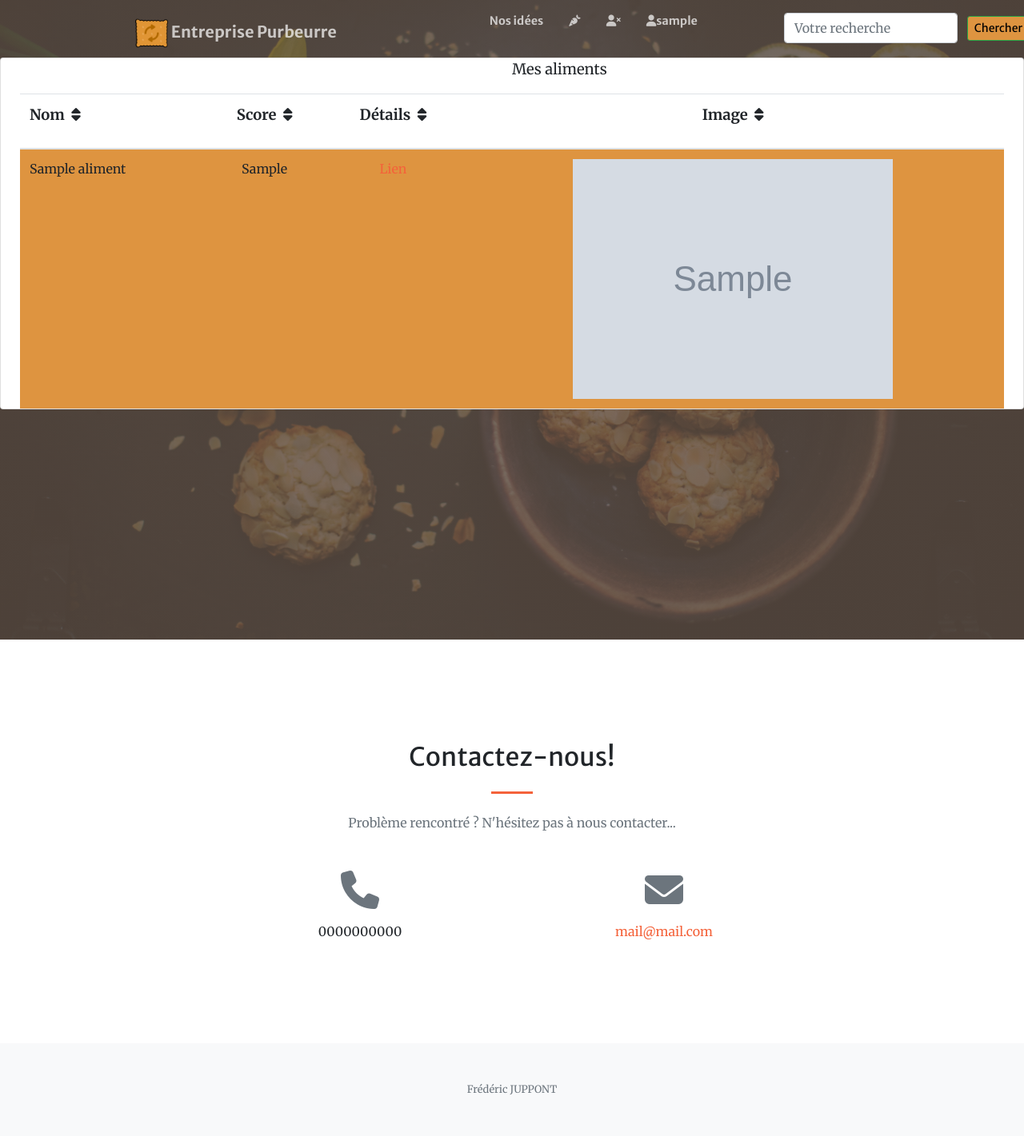
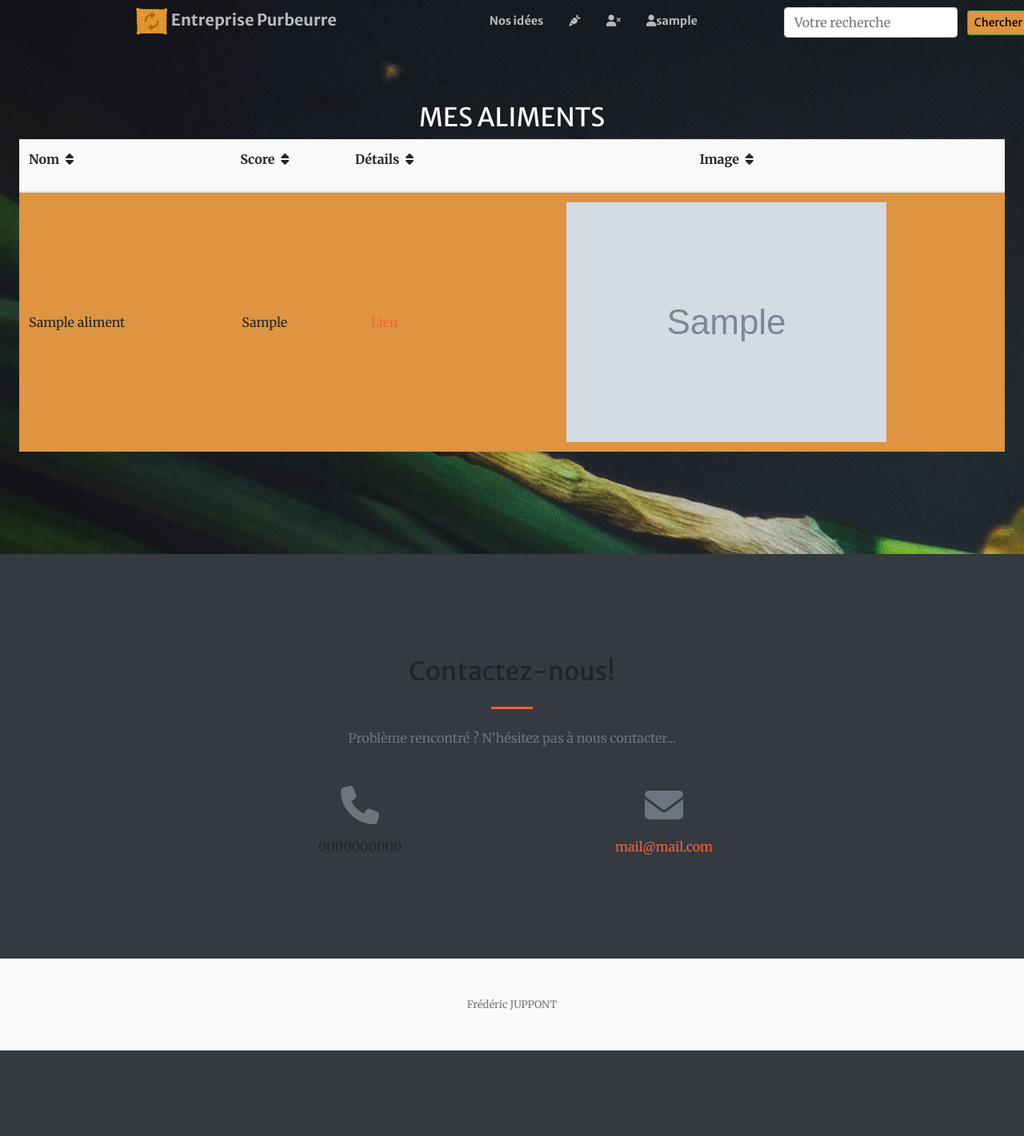
Before and after one commit to fred1599/nutella, a Django app: page /aliments/perso/ in a window 1280 px wide. Shown: the whole page at 80% size. After the commit the page ends 1314 px from the top, so only its background shows below. Run offline with Django 3.2, Linux system fonts and the light colour scheme; a user stored in the database is signed in; tables that the repository leaves empty hold one stand-in row (values such as "Sample post"); grey boxes marked "Sample" are stand-in pictures; some libraries are stand-ins or nearby versions.

Commit message:
templates

```diff
--- a/aliments/templates/aliments/food.html
+++ b/aliments/templates/aliments/food.html
@@ -1,22 +1,21 @@
+<!DOCTYPE html>
 {% extends 'index/base.html' %}
 {% load static %}
 
-{% block header %}
-<header class="masthead" id="head">
-    <div class="card card-cascade narrower">
-        <div class="row">
-            <p style="position:relative; left:50%;">Mes aliments</p>
-        </div>
+{% block section %}
+<body background="{% static 'index/images/bg-masthead.jpg' %}">
+<section class="page-section">
+        <h2 class="text-white text-center">MES ALIMENTS</h2>
 
         <div class="px-4">
 
             <div class="table-wrapper">
                 <!--Table-->
-                <table class="table table-hover mb-0">
+                <table class="table mb-0">
 
                     <!--Table head-->
                     <thead>
-                    <tr>
+                    <tr class="bg-light">
                         <th class="th-lg">
                             <p>Nom
                                 <i class="fas fa-sort ml-1"></i>
@@ -45,10 +44,10 @@
                     <tbody>
                     {% for aliment in aliments %}
                     <tr bgcolor="#DE9440">
-                        <td>{{ aliment.name }}</td>
-                        <td align="center">{{ aliment.score }}</td>
-                        <td align="center"><a href="{{ aliment.url }}">Lien</a></td>
-                        <td align="center"><img src="{{ aliment.url_image }}"></td>
+                        <td style="vertical-align:middle">{{ aliment.name }}</td>
+                        <td style="vertical-align:middle" align="center">{{ aliment.score }}</td>
+                        <td style="vertical-align:middle" align="center"><a href="{{ aliment.url }}">Lien</a></td>
+                        <td style="vertical-align:middle" align="center"><img src="{{ aliment.url_image }}"></td>
                     </tr>
                     {% endfor %}
                     </tbody>
@@ -58,8 +57,20 @@
             </div>
 
         </div>
+</section>
+{% endblock section %}
 
-    </div>
-    <!-- Table with panel -->
-</header>
-{% endblock header %}
+<!-- Bootstrap core JavaScript -->
+<script src="{% static 'index/js/jquery.min.js' %}"></script>
+<script src="{% static 'index/js/bootstrap.bundle.min.js' %}"></script>
+
+<!-- Plugin JavaScript -->
+<script src="{% static 'index/js/jquery.easing.min.js' %}"></script>
+<script src="{% static 'index/js/jquery.magnific-popup.min.js' %}"></script>
+
+<!-- Custom scripts for this template -->
+<script src="{% static 'index/js/creative.min.js' %}"></script>
+
+</body>
+
+</html>
--- a/index/templates/index/base.html
+++ b/index/templates/index/base.html
@@ -44,13 +44,12 @@
 
 <body id="page-top">
 
-<!-- Navigation -->
 <nav class="navbar navbar-expand-lg navbar-light fixed-top py-3" id="mainNav">
     <div class="container">
         <div class="collapse navbar-collapse" id="navbarResponsive">
             <ul class="navbar-nav ml-auto my-2 my-lg-0" style="white-space: nowrap;">
                 <li class="nav-item" style="display:inline-block;">
-                        <a class="navbar-brand js-scroll-trigger" href="/index/">
+                        <a class="navbar-brand js-scroll-trigger" href="/index/" style="position:relative; bottom:15px;">
                             <img width="10%" height="10%" id="logo" alt='logo' src="{% static 'index/images/logo_pur_beurre.png' %}">
                             Entreprise Purbeurre</a>
                 </li>
@@ -82,7 +81,7 @@
                 {% endif %}
                 <li class="nav-item" style="display:inline-block">
                     <form action="/aliments/page/1/" class="form-inline mr-auto" method="post" autocomplete="off">{% csrf_token %}
-                        <div>
+                        <div style="position:relative; bottom:7px;">
                         <input class="form-control mr-sm-2" type="text" placeholder="Votre recherche" aria-label="Search" name="product">
                         <button class="btn btn-outline-success btn-rounded btn-sm my-0" type="submit" style="background-color:#DE9440;color:black;">Chercher</button>
                         </div>
@@ -99,7 +98,8 @@
 {% block section %}
 {% endblock %}
 
-<section class="page-section" id="contact">
+{% block contact %}
+<section class="page-section bg-dark" id="contact">
     <div class="container">
         <div class="row justify-content-center">
             <div class="col-lg-8 text-center">
@@ -128,6 +128,7 @@
         <div class="small text-center text-muted">Frédéric JUPPONT</div>
     </div>
 </footer>
+{% endblock contact %}
 
 <!-- Bootstrap core JavaScript -->
 <script src="{% static 'index/js/jquery.min.js' %}"></script>
```
Also changed, not shown: account/templates/account/profil.html (+56 -109 lines).
